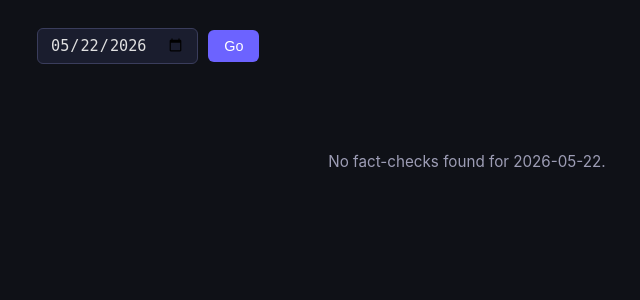
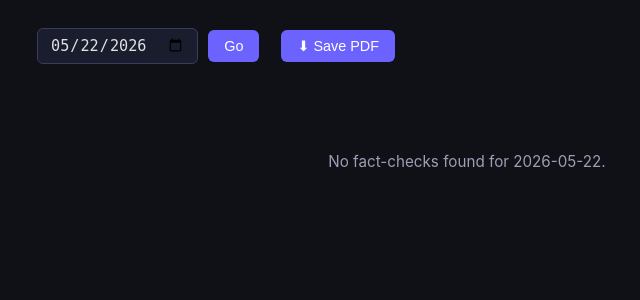
Before and after one commit to plaikind-cpu/politiprism, a Flask app: page / in a window 1280 px wide. Shown: the part 58-358 px from the top of the page, without its empty margins (173-813 px from the left). Run offline with Flask 3, Linux system fonts and the light colour scheme; the visitor is signed in with stand-in values (Sample User, id 1); data comes from the database, SQL or seed files in the repository; data that the repository does not hold is empty.

Commit message:
Add files via upload

```diff
--- a/templates/digest.html
+++ b/templates/digest.html
@@ -1,26 +1,58 @@
 {% extends "base.html" %}
 {% block title %}PolitiPrism — Daily Digest{% endblock %}
 {% block extra_styles %}
-.date-nav { display: flex; align-items: center; gap: 14px; margin-bottom: 28px; }
+.date-nav { display: flex; align-items: center; gap: 14px; margin-bottom: 28px; flex-wrap: wrap; }
 .date-nav input[type=date] { background: #1a1d2e; border: 1px solid #3a3d5c;
                               color: #e0e0e0; padding: 7px 12px; border-radius: 6px; font-size: 0.95rem; }
 .date-nav button { background: #6c63ff; color: white; border: none;
                    padding: 8px 16px; border-radius: 6px; cursor: pointer; font-size: 0.9rem; }
+.run-btn { display: inline-block; background: #6c63ff; color: white; text-decoration: none;
+           padding: 9px 20px; border-radius: 6px; font-size: 0.9rem; }
+.pdf-btn { display: inline-block; background: #2e3150; color: #c8bfff; text-decoration: none;
+           padding: 9px 20px; border-radius: 6px; font-size: 0.9rem; border: 1px solid #6c63ff;
+           cursor: pointer; margin-left: 8px; }
+.pdf-btn:hover { background: #3a3d6e; }
+
+/* ── Summary table ── */
+.summary-block { background: #1a1d2e; border: 1px solid #2e3150; border-radius: 10px;
+                 padding: 20px 22px; margin-bottom: 36px; }
+.summary-block h2 { font-size: 1rem; color: #c8bfff; margin-bottom: 16px;
+                    border-bottom: 1px solid #2e3150; padding-bottom: 8px; }
+.summary-table { width: 100%; border-collapse: collapse; font-size: 0.85rem; }
+.summary-table th { text-align: left; color: #9d9db5; padding: 6px 10px;
+                    border-bottom: 1px solid #2e3150; font-weight: 600; }
+.summary-table td { padding: 8px 10px; border-bottom: 1px solid #1a1d2e;
+                    vertical-align: top; color: #c8c8e0; }
+.summary-table tr:hover td { background: #1e2240; }
+.summary-table tr td:first-child { color: #9d9db5; font-size: 0.8rem; white-space: nowrap; }
+.st { display: inline-block; font-size: 0.72rem; font-weight: 700;
+      padding: 2px 9px; border-radius: 20px; white-space: nowrap; }
+.st-TRUE        { background: #1e3d2a; color: #4caf73; }
+.st-FALSE       { background: #3d1e1e; color: #e05c5c; }
+.st-MISLEADING  { background: #3d2e1e; color: #e0a84a; }
+.st-UNVERIFIABLE{ background: #2a2d3e; color: #9d9db5; }
+.summary-divider { font-size: 0.75rem; color: #6c63ff; font-weight: 600;
+                   padding: 10px 10px 4px; letter-spacing: 0.5px; }
+
+/* ── Detail cards ── */
+.section-label { font-size: 1rem; color: #c8bfff; font-weight: 600; margin: 36px 0 6px;
+                 border-bottom: 1px solid #2e3150; padding-bottom: 8px; }
+.section-label span { font-size: 0.82rem; color: #9d9db5; font-weight: 400; margin-left: 8px; }
 .politician-block { margin-bottom: 40px; }
 .politician-header { font-size: 1.2rem; font-weight: 600; color: #c8bfff;
                      border-bottom: 1px solid #2e3150; padding-bottom: 8px; margin-bottom: 16px; }
 .politician-header span { font-size: 0.85rem; color: #9d9db5; font-weight: 400; margin-left: 10px; }
 .claim-card { background: #1a1d2e; border: 1px solid #2e3150; border-radius: 8px;
               padding: 16px 18px; margin-bottom: 14px; border-left: 4px solid #555; }
-.claim-card.TRUE  { border-left-color: #4caf73; }
-.claim-card.FALSE { border-left-color: #e05c5c; }
-.claim-card.MISLEADING  { border-left-color: #e0a84a; }
+.claim-card.TRUE         { border-left-color: #4caf73; }
+.claim-card.FALSE        { border-left-color: #e05c5c; }
+.claim-card.MISLEADING   { border-left-color: #e0a84a; }
 .claim-card.UNVERIFIABLE { border-left-color: #9d9db5; }
 .verdict-badge { display: inline-block; font-size: 0.75rem; font-weight: 700;
                  padding: 3px 10px; border-radius: 20px; margin-bottom: 10px; letter-spacing: 0.5px; }
-.badge-TRUE  { background: #1e3d2a; color: #4caf73; }
-.badge-FALSE { background: #3d1e1e; color: #e05c5c; }
-.badge-MISLEADING { background: #3d2e1e; color: #e0a84a; }
+.badge-TRUE         { background: #1e3d2a; color: #4caf73; }
+.badge-FALSE        { background: #3d1e1e; color: #e05c5c; }
+.badge-MISLEADING   { background: #3d2e1e; color: #e0a84a; }
 .badge-UNVERIFIABLE { background: #2a2d3e; color: #9d9db5; }
 .confidence { font-size: 0.75rem; color: #9d9db5; margin-left: 8px; }
 .claim-text { font-size: 0.95rem; color: #c8c8e0; margin-bottom: 8px; font-style: italic; }
@@ -32,21 +64,90 @@
                margin-top: 4px; white-space: nowrap; overflow: hidden; text-overflow: ellipsis; }
 .citations a:hover { text-decoration: underline; }
 .empty-state { text-align: center; color: #9d9db5; padding: 60px 0; font-size: 0.95rem; }
-.run-btn { display: inline-block; background: #6c63ff; color: white; text-decoration: none;
-           padding: 9px 20px; border-radius: 6px; font-size: 0.9rem; margin-left: auto; }
+
+/* ── Print / PDF styles ── */
+@media print {
+    header, .date-nav, .no-print { display: none !important; }
+    body { background: #fff; color: #111; font-size: 11pt; }
+    .summary-block, .claim-card { background: #fff; border: 1px solid #ccc;
+                                   border-radius: 4px; break-inside: avoid; }
+    .summary-table th, .summary-table td { color: #111; border-bottom: 1px solid #ddd; }
+    .claim-text, .explanation { color: #222; }
+    .politician-header, .section-label { color: #111; border-bottom: 1px solid #aaa; }
+    .st-TRUE        { background: #e6f4ec; color: #1a5c30; }
+    .st-FALSE       { background: #fde8e8; color: #8b1a1a; }
+    .st-MISLEADING  { background: #fdf3e3; color: #7a4a00; }
+    .st-UNVERIFIABLE{ background: #f0f0f0; color: #555; }
+    .badge-TRUE         { background: #e6f4ec; color: #1a5c30; }
+    .badge-FALSE        { background: #fde8e8; color: #8b1a1a; }
+    .badge-MISLEADING   { background: #fdf3e3; color: #7a4a00; }
+    .badge-UNVERIFIABLE { background: #f0f0f0; color: #555; }
+    .claim-card.TRUE         { border-left-color: #2e7d52; }
+    .claim-card.FALSE        { border-left-color: #c0392b; }
+    .claim-card.MISLEADING   { border-left-color: #d4860a; }
+    .claim-card.UNVERIFIABLE { border-left-color: #888; }
+    .source-link, .citations a { color: #3a3aaa; }
+    a { text-decoration: none; }
+    .print-title { display: block !important; }
+}
+.print-title { display: none; font-size: 1.4rem; font-weight: 700;
+               color: #111; margin-bottom: 4px; }
+.print-subtitle { display: none; font-size: 0.9rem; color: #555; margin-bottom: 20px; }
+@media print { .print-subtitle { display: block !important; } }
 {% endblock %}
+
 {% block content %}
-<div class="date-nav">
+
+<!-- Print-only title -->
+<div class="print-title">🔬 PolitiPrism — Fact-Check Digest</div>
+<div class="print-subtitle">{{ date }} &nbsp;|&nbsp; politiprism.app</div>
+
+<!-- Controls -->
+<div class="date-nav no-print">
     <form method="GET" style="display:flex;align-items:center;gap:10px;">
         <input type="date" name="date" value="{{ date }}">
         <button type="submit">Go</button>
     </form>
+    <button class="pdf-btn" onclick="window.print()">⬇ Save PDF</button>
     {% if is_admin %}
         <a href="/admin/run-pipeline" class="run-btn" style="margin-left:auto;">▶ Run Pipeline Now</a>
     {% endif %}
 </div>
 
 {% if results %}
+
+<!-- ── SUMMARY TABLE ── -->
+<div class="summary-block">
+    <h2>📋 Summary — {{ date }}</h2>
+    <table class="summary-table">
+        <tr>
+            <th>Who</th>
+            <th>Claim</th>
+            <th>Verdict</th>
+            <th>Confidence</th>
+        </tr>
+        {% for group in results %}
+            <tr>
+                <td colspan="4" class="summary-divider">{{ group.politician.name | upper }}</td>
+            </tr>
+            {% for claim in group.claims %}
+            <tr>
+                <td>{{ group.politician.name }}</td>
+                <td>{{ claim.claim_text }}</td>
+                <td><span class="st st-{{ claim.verdict }}">{{ claim.verdict }}</span></td>
+                <td style="color:#9d9db5;font-size:0.8rem;">{{ claim.confidence }}</td>
+            </tr>
+            {% endfor %}
+        {% endfor %}
+    </table>
+</div>
+
+<!-- ── DETAIL SECTION ── -->
+<div class="section-label">
+    Detailed Fact-Checks
+    <span>full analysis with sources</span>
+</div>
+
 {% for group in results %}
 <div class="politician-block">
     <div class="politician-header">
@@ -78,12 +179,13 @@
     {% endfor %}
 </div>
 {% endfor %}
+
 {% else %}
 <div class="empty-state">
     <p>No fact-checks found for {{ date }}.</p>
     {% if is_admin %}
         <p style="margin-top:12px;">
-                <a href="/admin/run-pipeline" class="run-btn">Run the pipeline now</a>
+            <a href="/admin/run-pipeline" class="run-btn no-print">Run the pipeline now</a>
         </p>
     {% endif %}
 </div>
```
Lines whose indentation alone changed are shown as unchanged.
